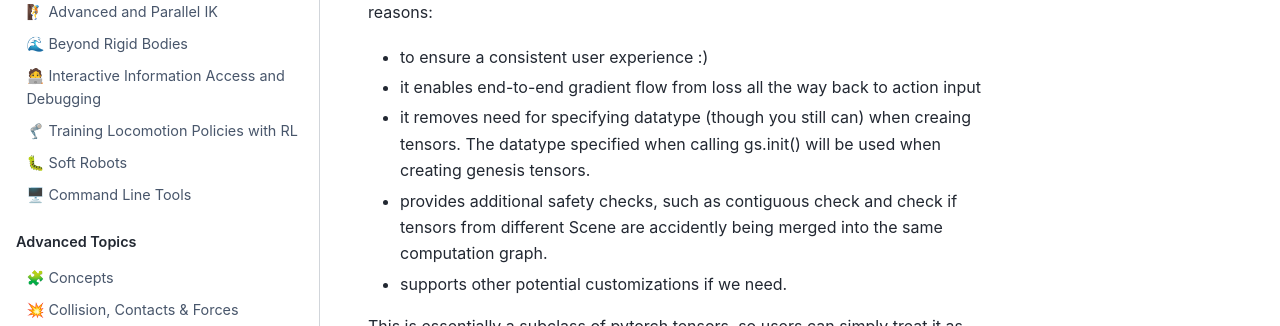
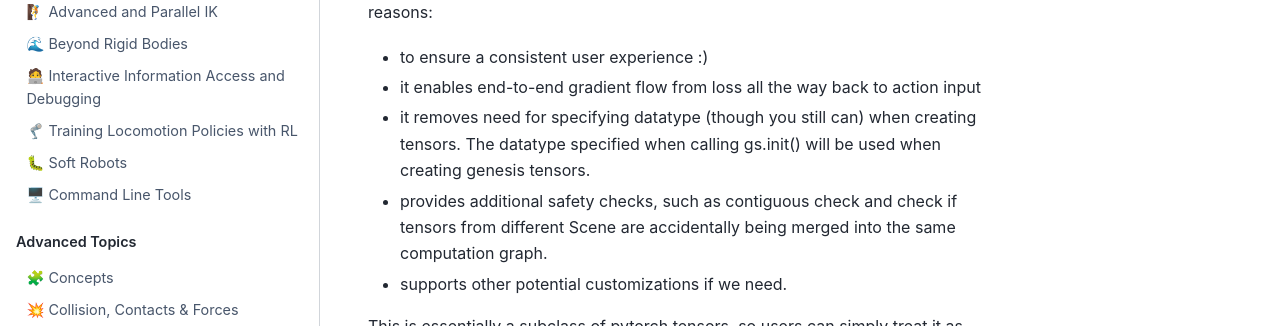
Before and after one commit to kyudongkim/genesis-doc, a Sphinx documentation site: the page built from source/user_guide/advanced_topics/differentiable_simulation.md, in a window 1280 px wide and 900 px high. Shown: the part 361-687 px from the top of the window. Built offline with Sphinx 7.4.7 and the PyData theme 0.15.4, drawn with Linux system fonts in a browser that asks for light colours; the version number could not be read and is left out.

Commit message:
docs: fix minor spelling errors in diff-sim doc.
- Replaced "creaing" with "creating"
- Replaced "accidently" with "accidentally"

```diff
--- a/source/user_guide/advanced_topics/differentiable_simulation.md
+++ b/source/user_guide/advanced_topics/differentiable_simulation.md
@@ -6,8 +6,8 @@
 We now have our own tensor data type: `genesis.Tensor()`, for the following reasons:
 - to ensure a consistent user experience :)
 - it enables end-to-end gradient flow from loss all the way back to action input
-- it removes need for specifying datatype (though you still can) when creaing tensors. The datatype specified when calling gs.init() will be used when creating genesis tensors.
-- provides additional safety checks, such as contiguous check and check if tensors from different Scene are accidently being merged into the same computation graph.
+- it removes need for specifying datatype (though you still can) when creating tensors. The datatype specified when calling gs.init() will be used when creating genesis tensors.
+- provides additional safety checks, such as contiguous check and check if tensors from different Scene are accidentally being merged into the same computation graph.
 - supports other potential customizations if we need.
 
 This is essentially a subclass of pytorch tensors, so users can simply treat it as torch tensors and apply different kinds of torch operations.
```
